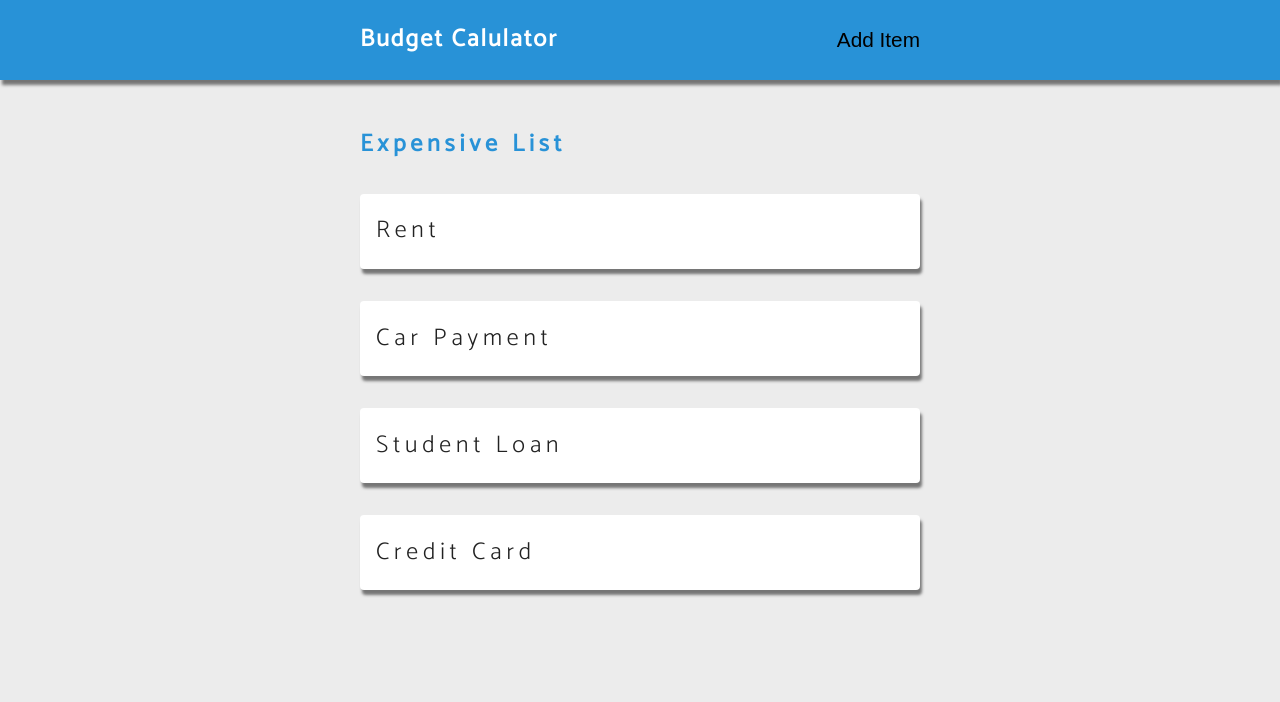
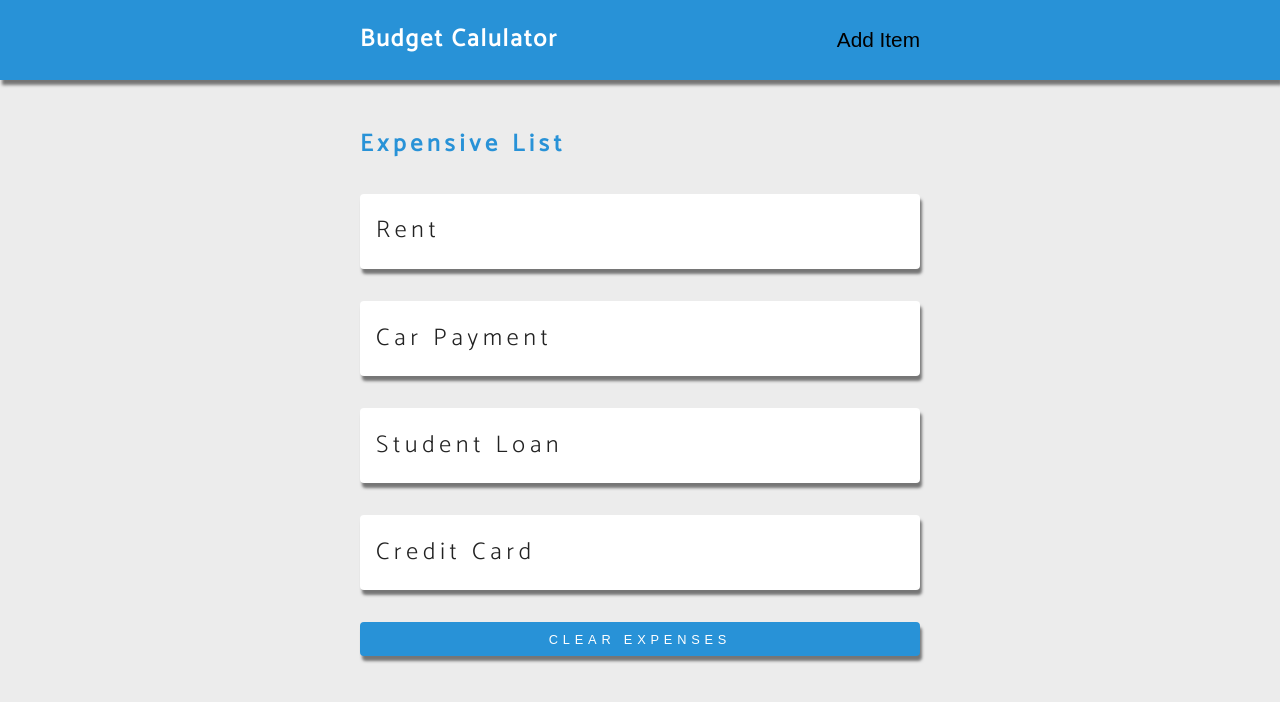
Before and after one commit to heloy07/Budget-calculator-svelte, a Svelte app: page / in a window 1280 px wide. Shown: the top 702 px of the page. Built offline with nearby package versions, Linux system fonts and the light colour scheme; some icons are missing.

Commit message:
clear all expenses button

```diff
--- a/src/App.svelte
+++ b/src/App.svelte
@@ -2,17 +2,22 @@
 	import {setContext} from 'svelte';
 	const state = {
 		name:'simple name',
-		remove:removeExpense
+		remove:removeExpense,
+		removeAll:removeAllExpenses
 	}
 	//components
 	import Navbar from './Navbar.svelte';
 	import ExpensesList from './ExpensesList.svelte';
 	//data
 	import expensesjs from './expenses';
+import Expense from './Expense.svelte';
 	let expenses = [...expensesjs];
 	//functions
 	function removeExpense(id){
 		expenses = expenses.filter(item => item.id !== id);
+	}
+	function removeAllExpenses(){
+		expenses = [];
 	}
 	//context
 	setContext('state',state);
--- a/src/ExpensesList.svelte
+++ b/src/ExpensesList.svelte
@@ -1,7 +1,9 @@
 <script>
     import Expense from "./Expense.svelte";
+    import {getContext} from 'svelte';
     import Title from "./Title.svelte";
     export let expensesList = [];
+    const {removeAll} = getContext('state');
 
 </script>
 <style>h2{
@@ -17,3 +19,4 @@
     {:else}
     <h2>Currently no expenses</h2>
 {/each}
+<button type="button" class="btn btn-primary btn-block" on:click={removeAll}>clear expenses</button>
```
